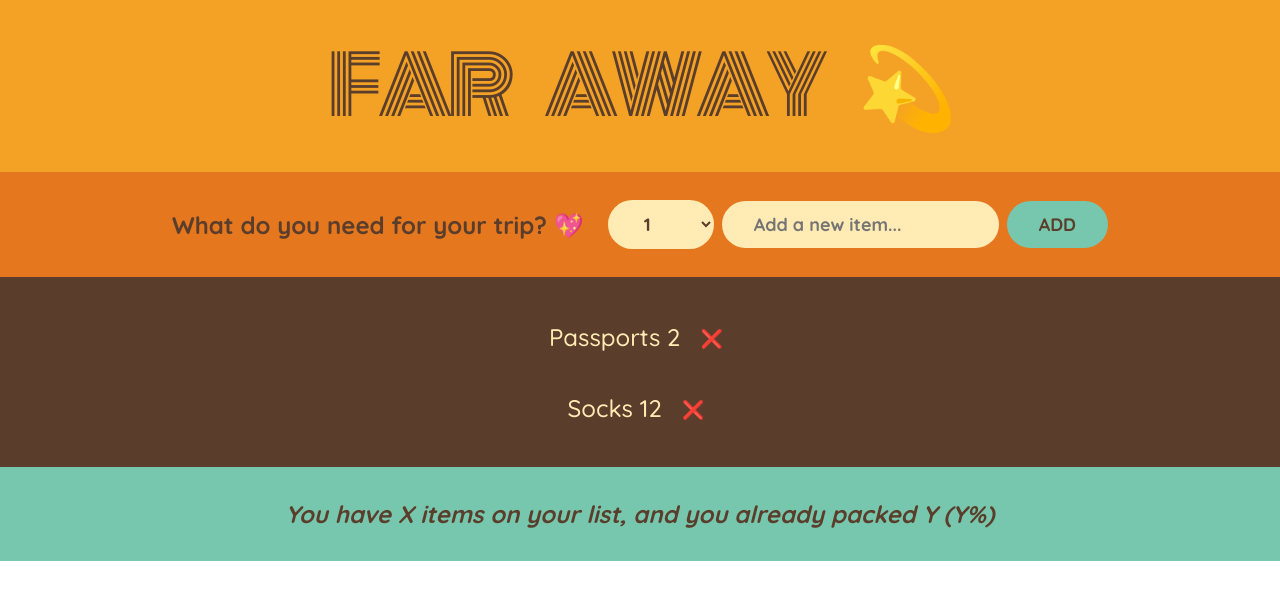
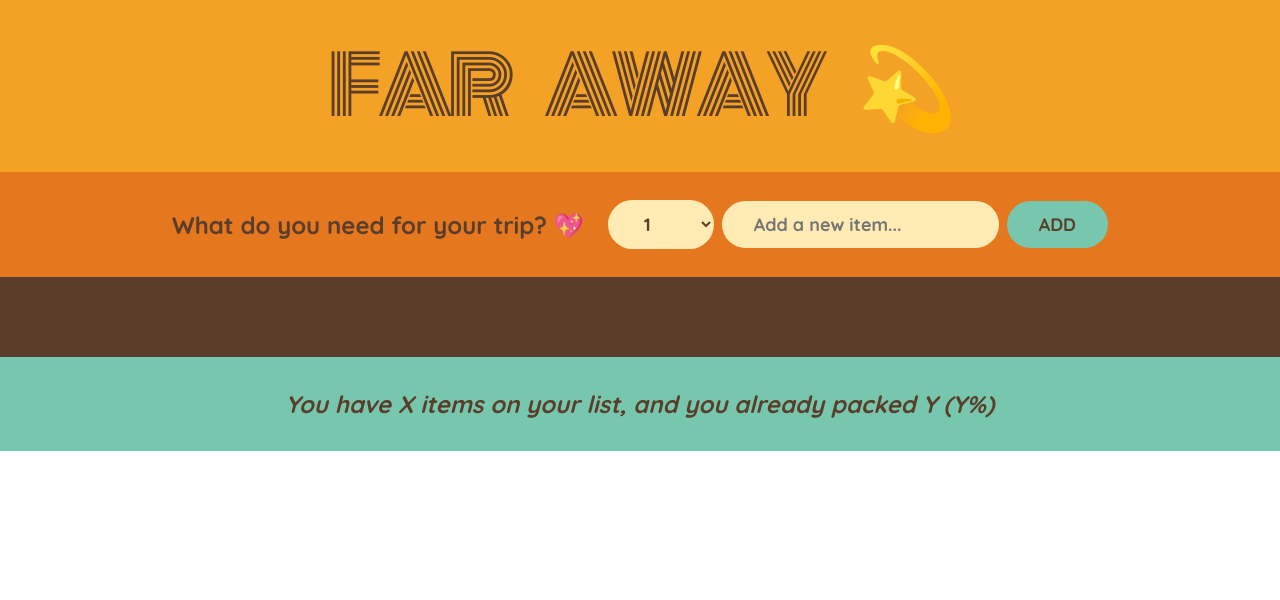
Before and after one commit to igor570/2023-react-course, a React (Vite) app in the folder 5. Travel List/travel-list/: page / in a window 1280 px wide. Shown: the top 600 px of the page. Built offline with nearby package versions, Linux system fonts and the light colour scheme; the HTML template or start-up script is replaced by a standard one.

Commit message:
State Management Update
- Lifted state to App.tsx (nearest parent)

- App.tsx now stores the items that will be passed to packinglist to be rendered

- App.tsx now sends function to update the state inside of Form. Once form builds a new object it can then add it to Items state.

```diff
--- a/5. Travel List/travel-list/src/App.tsx
+++ b/5. Travel List/travel-list/src/App.tsx
@@ -1,3 +1,5 @@
+import { useState } from 'react'
+import { Item } from './interfaces'
 import './App.css'
 import Form from './components/Form/Form'
 import Logo from './components/Logo/Logo'
@@ -5,15 +7,17 @@ import PackingList from './components/PackingList/PackingList'
 import Stats from './components/Stats/Stats'
 
 function App() {
-  const initialItems = [
-    { id: 1, description: 'Passports', quantity: 2, packed: false },
-    { id: 2, description: 'Socks', quantity: 12, packed: false },
-  ]
+  const [items, setItems] = useState<Item[]>([])
+
+  const handleAddItems = (item : Item) => {
+    setItems((items) => [...items, item])
+  }
+
   return (
     <>
       <Logo />
-      <Form />
-      <PackingList items={initialItems} />
+      <Form onAddItems={handleAddItems}/>
+      <PackingList items={items} />
       <Stats />
     </>
   )
--- a/5. Travel List/travel-list/src/components/Form/Form.tsx
+++ b/5. Travel List/travel-list/src/components/Form/Form.tsx
@@ -1,16 +1,23 @@
-import { useState } from 'react'
+import { useState, FormEventHandler } from 'react'
 
-const Form = () => {
+const Form = ({ onAddItems } : any) => {
   const [description, setDescription] = useState<string>('')
   const [quantity, setQuantity] = useState<number>(1)
 
-  const handleSubmit = (e: any) => {
-    e.preventDefault()
+
+
+
+  const handleSubmit : FormEventHandler<HTMLFormElement> = (event) => {
+    event.preventDefault()
 
     if (!description) return //Guard clause
+
     const newItem = { id: Date.now(), description, quantity, packed: false } //Storing the data from the form!
+    onAddItems(newItem)
     setDescription('')
     setQuantity(1)
+
+
   }
 
   return (
--- a/5. Travel List/travel-list/src/interfaces.ts
+++ b/5. Travel List/travel-list/src/interfaces.ts
@@ -8,3 +8,7 @@ export interface Item {
 export interface PackingListProp {
   items: Item[]
 }
+
+export interface FormProp {
+  items: Item[]
+}
```
Also changed, not shown: 1 other file (tests, documents, lock files or other folders).
